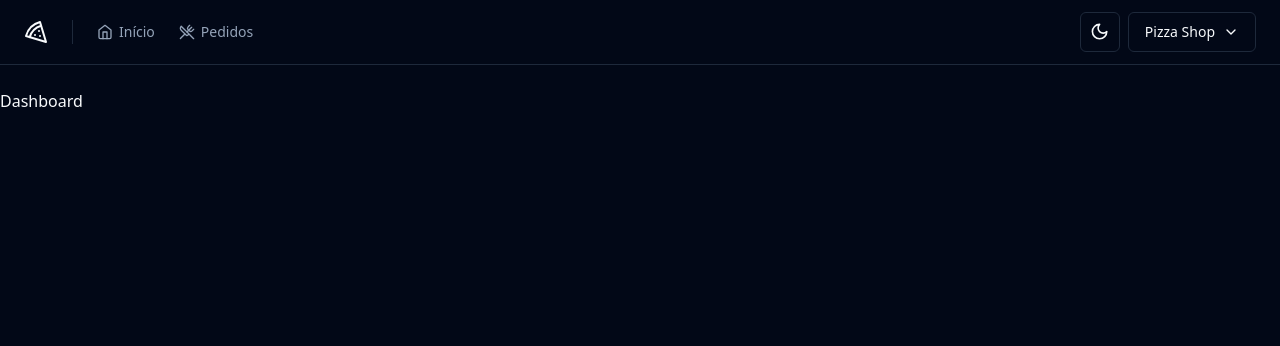
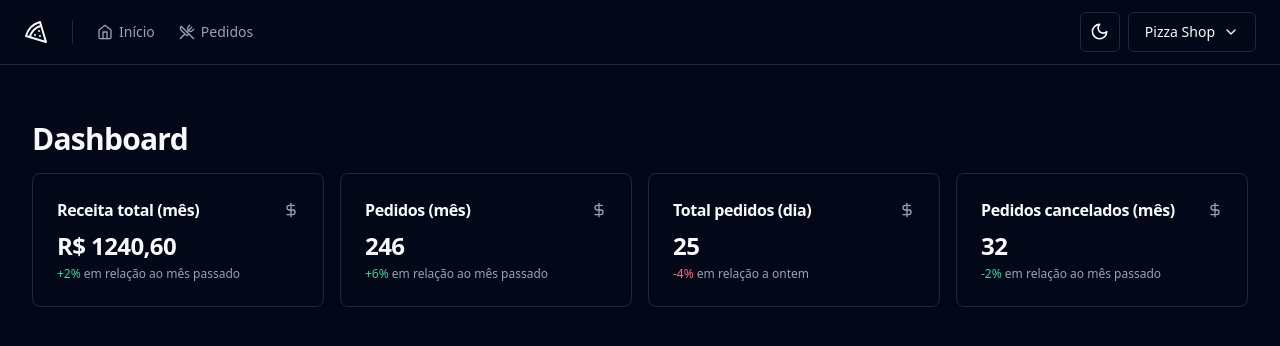
Before and after one commit to brunoramux/pizzashop, a React (Vite) app: page / in a window 1280 px wide. Shown: the top 346 px of the page. Built offline with nearby package versions, Linux system fonts and the light colour scheme.

Commit message:
Dashboard page

```diff
--- /dev/null
+++ b/src/components/ui/card.tsx
@@ -0,0 +1,79 @@
+import * as React from "react"
+
+import { cn } from "@/lib/utils"
+
+const Card = React.forwardRef<
+  HTMLDivElement,
+  React.HTMLAttributes<HTMLDivElement>
+>(({ className, ...props }, ref) => (
+  <div
+    ref={ref}
+    className={cn(
+      "rounded-lg border bg-card text-card-foreground shadow-sm",
+      className
+    )}
+    {...props}
+  />
+))
+Card.displayName = "Card"
+
+const CardHeader = React.forwardRef<
+  HTMLDivElement,
+  React.HTMLAttributes<HTMLDivElement>
+>(({ className, ...props }, ref) => (
+  <div
+    ref={ref}
+    className={cn("flex flex-col space-y-1.5 p-6", className)}
+    {...props}
+  />
+))
+CardHeader.displayName = "CardHeader"
+
+const CardTitle = React.forwardRef<
+  HTMLParagraphElement,
+  React.HTMLAttributes<HTMLHeadingElement>
+>(({ className, ...props }, ref) => (
+  <h3
+    ref={ref}
+    className={cn(
+      "text-2xl font-semibold leading-none tracking-tight",
+      className
+    )}
+    {...props}
+  />
+))
+CardTitle.displayName = "CardTitle"
+
+const CardDescription = React.forwardRef<
+  HTMLParagraphElement,
+  React.HTMLAttributes<HTMLParagraphElement>
+>(({ className, ...props }, ref) => (
+  <p
+    ref={ref}
+    className={cn("text-sm text-muted-foreground", className)}
+    {...props}
+  />
+))
+CardDescription.displayName = "CardDescription"
+
+const CardContent = React.forwardRef<
+  HTMLDivElement,
+  React.HTMLAttributes<HTMLDivElement>
+>(({ className, ...props }, ref) => (
+  <div ref={ref} className={cn("p-6 pt-0", className)} {...props} />
+))
+CardContent.displayName = "CardContent"
+
+const CardFooter = React.forwardRef<
+  HTMLDivElement,
+  React.HTMLAttributes<HTMLDivElement>
+>(({ className, ...props }, ref) => (
+  <div
+    ref={ref}
+    className={cn("flex items-center p-6 pt-0", className)}
+    {...props}
+  />
+))
+CardFooter.displayName = "CardFooter"
+
+export { Card, CardHeader, CardFooter, CardTitle, CardDescription, CardContent }
--- a/src/pages/app/dashboard.tsx
+++ /dev/null
@@ -1,6 +0,0 @@
-import { Helmet } from "react-helmet-async";
-
-export function Dashboard(){
-    return <><Helmet title="Dashboard"/><h1>Dashboard</h1></>
-
-}
--- /dev/null
+++ b/src/pages/app/dashboard/dashboard.tsx
@@ -0,0 +1,24 @@
+import { Helmet } from "react-helmet-async";
+import { MonthRevenueCard } from "./month-revenue-card";
+import { MonthOrdersAmountCard } from "./month-orders-amount-card";
+import { DayOrdersAmountCard } from "./day-orders-amount-card";
+import { MonthCancelAmountCard } from "./month-cancel-amount-card";
+
+export function Dashboard(){
+    return (
+        <>
+            <Helmet title="Dashboard"/>
+            <div className="flex flex-col gap-4 p-8">
+                <h1 className="text-3xl font-bold tracking-tight">Dashboard</h1>
+
+                <div className="grid grid-cols-4 gap-4">
+                    <MonthRevenueCard />
+                    <MonthOrdersAmountCard />
+                    <DayOrdersAmountCard />
+                    <MonthCancelAmountCard />
+                </div>
+            </div>
+        </>
+    )
+
+}
--- /dev/null
+++ b/src/pages/app/dashboard/day-orders-amount-card.tsx
@@ -0,0 +1,23 @@
+import { Card, CardContent, CardHeader, CardTitle } from "@/components/ui/card";
+import { DollarSign } from "lucide-react";
+
+export function DayOrdersAmountCard(){
+    return (
+        <Card>
+            <CardHeader className="flex-row space-y-0 items-center justify-between pb-2">
+                <CardTitle className="text-base font-semibold">
+                    Total pedidos (dia)
+                </CardTitle>
+                <DollarSign className="h-4 w-4 text-muted-foreground"/>
+            </CardHeader>
+            <CardContent className="space-y-1">
+                <span className="text-2xl font-bold tracking-tight">
+                    25
+                </span>
+                <p className="text-xs text-muted-foreground">
+                    <span className="text-rose-500 dark:text-rose-400"> -4%</span> em relação a ontem
+                </p>
+            </CardContent>
+        </Card>
+    )
+}
--- /dev/null
+++ b/src/pages/app/dashboard/month-cancel-amount-card.tsx
@@ -0,0 +1,23 @@
+import { Card, CardContent, CardHeader, CardTitle } from "@/components/ui/card";
+import { DollarSign } from "lucide-react";
+
+export function MonthCancelAmountCard(){
+    return (
+        <Card>
+            <CardHeader className="flex-row space-y-0 items-center justify-between pb-2">
+                <CardTitle className="text-base font-semibold">
+                    Pedidos cancelados (mês)
+                </CardTitle>
+                <DollarSign className="h-4 w-4 text-muted-foreground"/>
+            </CardHeader>
+            <CardContent className="space-y-1">
+                <span className="text-2xl font-bold tracking-tight">
+                    32
+                </span>
+                <p className="text-xs text-muted-foreground">
+                    <span className="text-emerald-500 dark:text-emerald-400"> -2%</span> em relação ao mês passado
+                </p>
+            </CardContent>
+        </Card>
+    )
+}
--- /dev/null
+++ b/src/pages/app/dashboard/month-orders-amount-card.tsx
@@ -0,0 +1,23 @@
+import { Card, CardContent, CardHeader, CardTitle } from "@/components/ui/card";
+import { DollarSign } from "lucide-react";
+
+export function MonthOrdersAmountCard(){
+    return (
+        <Card>
+            <CardHeader className="flex-row space-y-0 items-center justify-between pb-2">
+                <CardTitle className="text-base font-semibold">
+                    Pedidos (mês)
+                </CardTitle>
+                <DollarSign className="h-4 w-4 text-muted-foreground"/>
+            </CardHeader>
+            <CardContent className="space-y-1">
+                <span className="text-2xl font-bold tracking-tight">
+                    246
+                </span>
+                <p className="text-xs text-muted-foreground">
+                    <span className="text-emerald-500 dark:text-emerald-400">+6%</span> em relação ao mês passado
+                </p>
+            </CardContent>
+        </Card>
+    )
+}
--- /dev/null
+++ b/src/pages/app/dashboard/month-revenue-card.tsx
@@ -0,0 +1,23 @@
+import { Card, CardContent, CardHeader, CardTitle } from "@/components/ui/card";
+import { DollarSign } from "lucide-react";
+
+export function MonthRevenueCard(){
+    return (
+        <Card>
+            <CardHeader className="flex-row space-y-0 items-center justify-between pb-2">
+                <CardTitle className="text-base font-semibold">
+                    Receita total (mês)
+                </CardTitle>
+                <DollarSign className="h-4 w-4 text-muted-foreground"/>
+            </CardHeader>
+            <CardContent className="space-y-1">
+                <span className="text-2xl font-bold tracking-tight">
+                    R$ 1240,60
+                </span>
+                <p className="text-xs text-muted-foreground">
+                    <span className="text-emerald-500 dark:text-emerald-400">+2%</span> em relação ao mês passado
+                </p>
+            </CardContent>
+        </Card>
+    )
+}
--- a/src/routes.tsx
+++ b/src/routes.tsx
@@ -1,5 +1,5 @@
 import { createBrowserRouter } from "react-router-dom";
-import { Dashboard } from "./pages/app/dashboard";
+import { Dashboard } from "./pages/app/dashboard/dashboard";
 import { SignIn } from "./pages/auth/sign-in";
 import { AppLayout } from "./pages/_layouts/app";
 import { AuthLayout } from "./pages/_layouts/auth";
```
